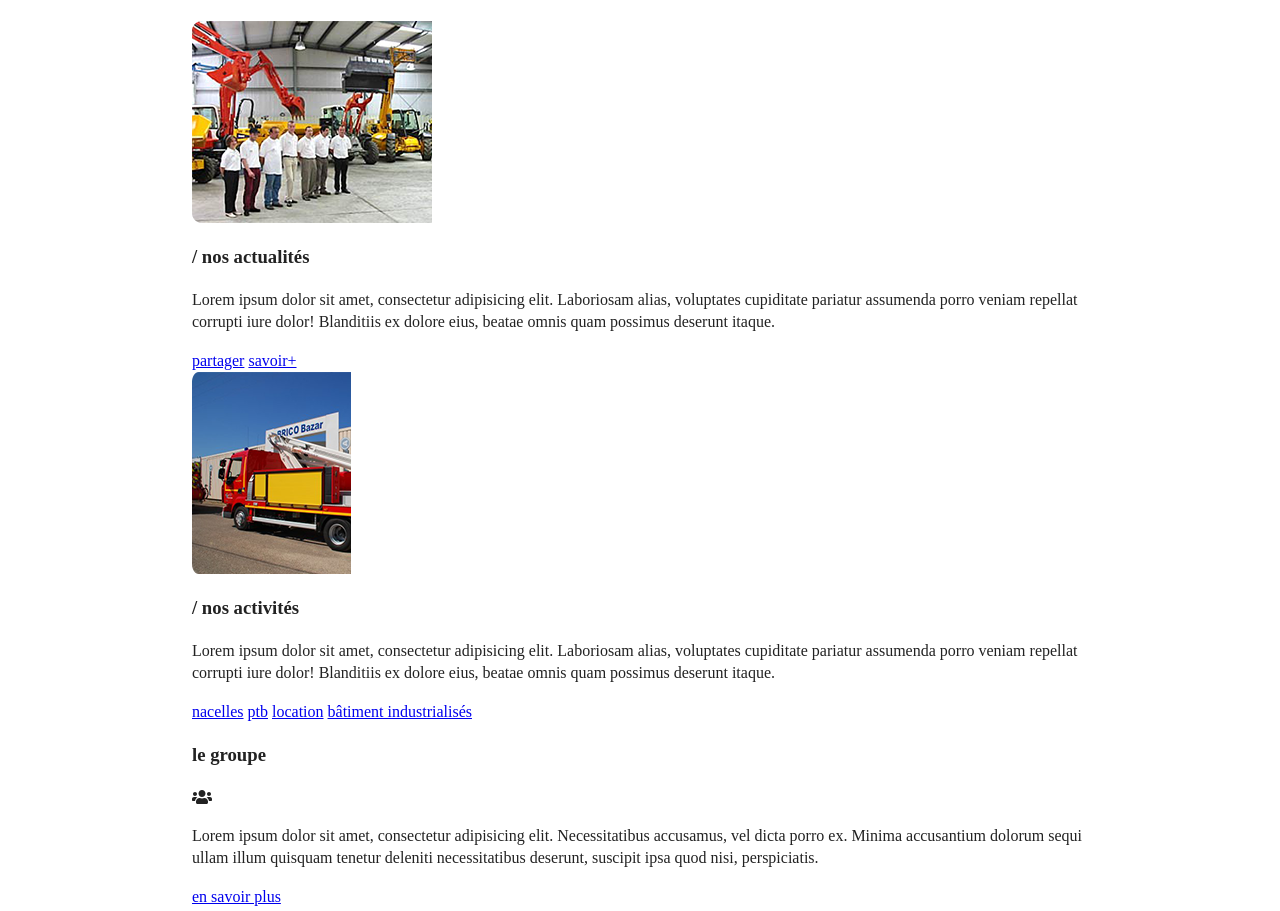
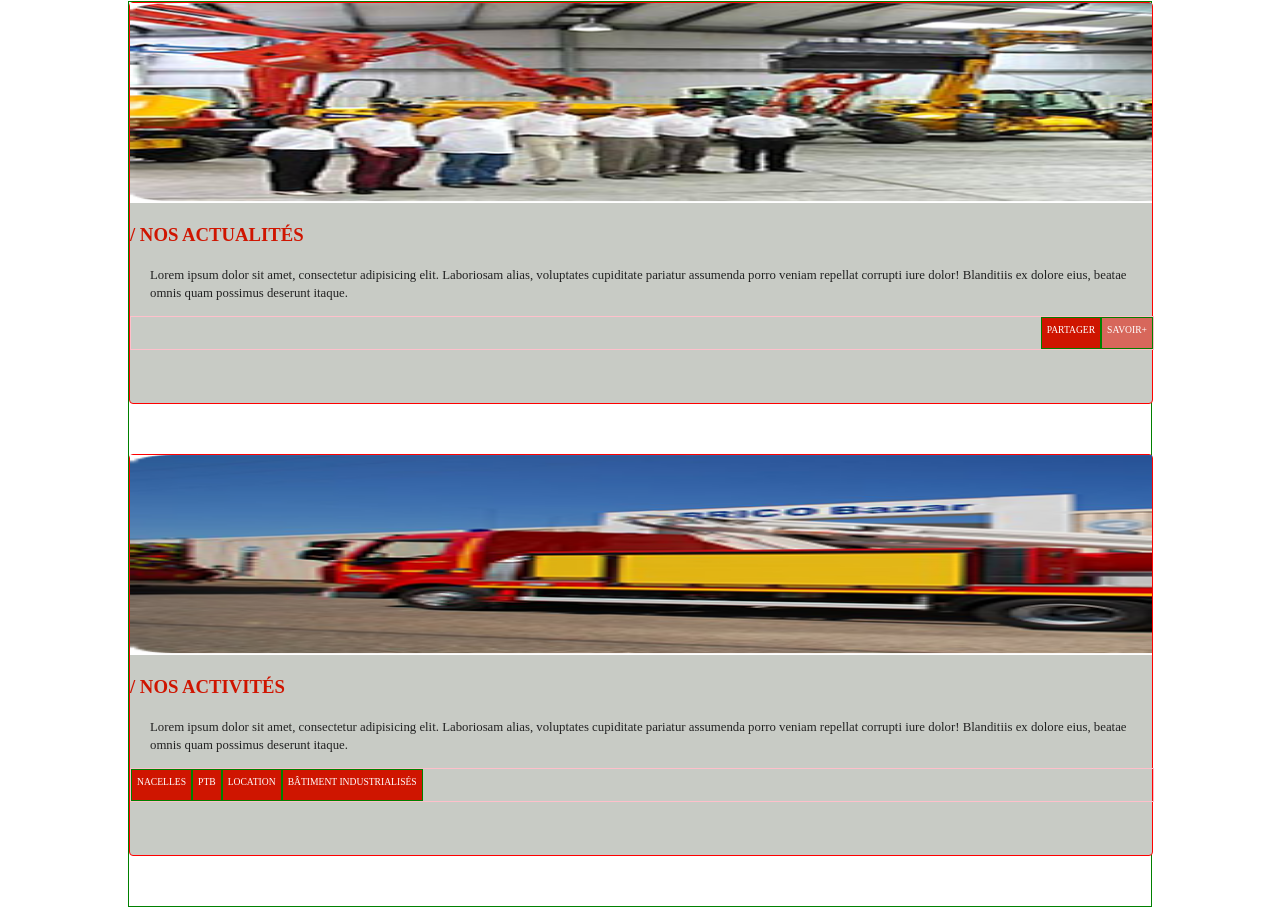
Before and after one commit to bettoumi/Kaiotest, a plain HTML site: page index.html in a window 1280 px wide. Shown: the part 618-1529 px from the top of the page. Drawn offline with nearby package versions, Linux system fonts and the light colour scheme.

Commit message:
style for Actality card

```diff
--- a/css/main.css
+++ b/css/main.css
@@ -110,7 +110,7 @@ textarea {
  .btn
  {
     border: none;
-   height: 25px;
+    height: 25px;
     background-color: #CF1500;
     font-size: 0.6em;
     color: white;
@@ -217,7 +217,7 @@ textarea {
 .mainsection
 {
    height: 250px;
-   margin-bottom: 50px;
+   margin-bottom: 30px;
 }
 
 .accueiltext
@@ -250,16 +250,120 @@ textarea {
 
 .description
 {
-    width: 70%;
+    width: 80%;
     margin:auto;
 }
 .acti-Actua
 {
   flex-direction: column;
+  border: 1px solid green;
 }
 .Actuality
 {
+    border-radius: 4px;
+    background-color: #C8CBC5;
+    margin-bottom: 50px;
+    width: 100%;
+    border: 1px solid red;
+    height: 400px;
+    display: flex;
+    flex-direction: column;
 
+ }
+ /*.img_groupe
+ {
+   background-image: url("../img/groupe.png");
+   background-size: auto;
+   background-repeat: no-repeat;
+ }
+ .img_activite
+ {
+   background-image: url("../img/Activite.png");
+    background-size: auto;
+    background-repeat: no-repeat;
+ }*/
+ .text-actu
+ {
+    margin-left: 20px;
+ }
+
+
+
+ .Actuality   img {
+    width: 100%;
+    height: 50%;
+    position: relative;
+    top: 0;
+    overflow: hidden;
+    /*left: 50%;*/
+  }
+  .links
+  {
+    border:  1px solid pink;
+    /*align-self: end;*/
+    width: 100%;
+
+
+
+
+
+  }
+  .links1
+  {
+    display: flex;
+    /*text-align: right;*/
+    justify-content: flex-end;
+  }
+  .links2
+  {
+    display: flex;
+    /*flex-wrap: wrap;*/
+    justify-content:  stretch;
+    /*flex-basis: content;*/
+    width: 100%;
+  }
+
+  }
+  .links2
+  {
+    text-align: center;
+  }
+
+
+  .links a
+  {
+    text-decoration: none;
+    border: none;
+    height: 20px;
+
+    font-size: 0.6em;
+    color: white;
+    margin:0px;
+    padding: 5px 5px;
+    border:1px solid green;
+    text-transform: uppercase;
+
+
+  }
+  .acti-Actua-link1
+  {
+    background-color: #CF1500;
+  }
+.acti-Actua-link2
+{
+    background-color: #D7675B;
+}
+
+  .links a:hover
+  {
+     color: black;
+  }
+
+
+
+ .text-actu
+ {
+    font-size: 0.8em;
  }
 
 
--- a/index.html
+++ b/index.html
@@ -88,27 +88,30 @@
                  <!-- Actuality and activity section -->
         <div class="acti-Actua">
              <div class="Actuality">
-                 <div class="img_act"> <img src="img/groupe.png" alt="actualite_image"> </div>
+                     <img src="img/groupe.png" alt="actualite_image">
+                 <!-- div class="img_act img_groupe">
+
+                 </div> -->
                  <div class="act_text">
-                     <h3>/ nos actualités</h3>
-                     <p>Lorem ipsum dolor sit amet, consectetur adipisicing elit. Laboriosam alias, voluptates cupiditate pariatur assumenda porro veniam repellat corrupti iure dolor! Blanditiis ex dolore eius, beatae omnis quam possimus deserunt itaque.</p>
-                     <div>
-                       <a href="#">partager</a>
-                       <a href="#">savoir+</a>
+                     <h3 class="red upercase">/ nos actualités</h3>
+                     <p class="text-actu">Lorem ipsum dolor sit amet, consectetur adipisicing elit. Laboriosam alias, voluptates cupiditate pariatur assumenda porro veniam repellat corrupti iure dolor! Blanditiis ex dolore eius, beatae omnis quam possimus deserunt itaque.</p>
+                     <div class="links links1">
+                       <a href="#" class=" acti-Actua-link1">partager</a>
+                       <a href="#" class=" acti-Actua-link2">savoir+</a>
                      </div>
                  </div>
 
              </div>
              <div class="Actuality">
-                 <div class="img_act"> <img src="img/Activite.png" alt="activite_image"> </div>
+                 <img src="img/Activite.png" alt="actualite_image">
                  <div class="act_text">
-                     <h3>/ nos activités</h3>
-                     <p>Lorem ipsum dolor sit amet, consectetur adipisicing elit. Laboriosam alias, voluptates cupiditate pariatur assumenda porro veniam repellat corrupti iure dolor! Blanditiis ex dolore eius, beatae omnis quam possimus deserunt itaque.</p>
-                     <div>
-                       <a href="#">nacelles</a>
-                       <a href="#">ptb</a>
-                       <a href="#">location</a>
-                       <a href="#">bâtiment industrialisés</a>
+                     <h3 class="red upercase">/ nos activités</h3>
+                     <p class="text-actu">Lorem ipsum dolor sit amet, consectetur adipisicing elit. Laboriosam alias, voluptates cupiditate pariatur assumenda porro veniam repellat corrupti iure dolor! Blanditiis ex dolore eius, beatae omnis quam possimus deserunt itaque.</p>
+                     <div class="links links2">
+                       <a href="#" class="btn acti-Actua-link">nacelles</a>
+                       <a href="#" class="btn acti-Actua-link">ptb</a>
+                       <a href="#" class="btn acti-Actua-link">location</a>
+                       <a href="#" class="btn acti-Actua-link">bâtiment  industrialisés</a>
                      </div>
                  </div>
              </div>
```
